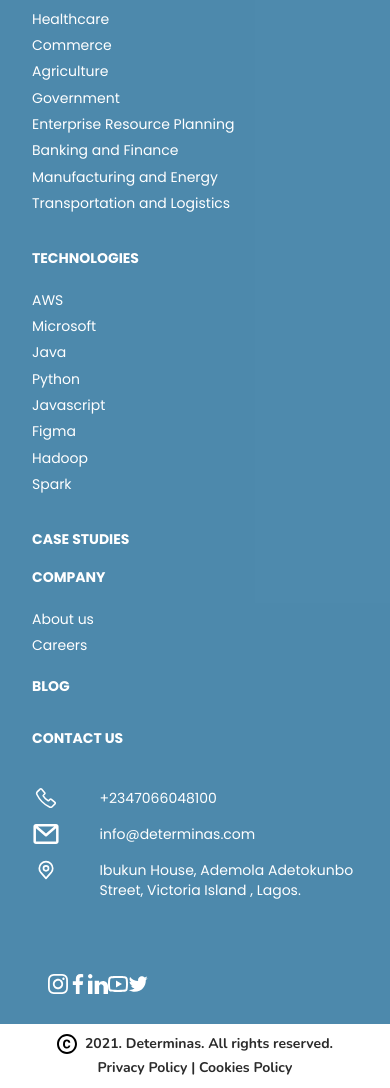
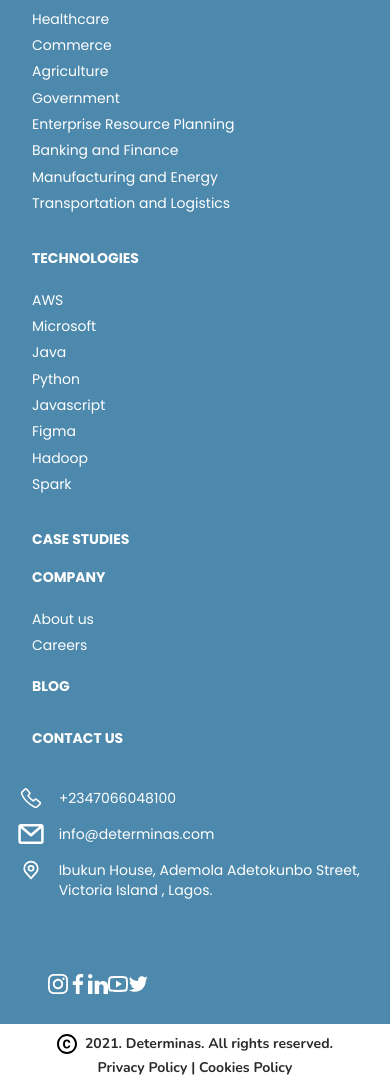
Before and after one commit to consoledot/Determinas, a Next.js app: page /contact-us in a window 390 px wide. Shown: the part 2954-4042 px from the top of the page. Built offline with nearby package versions, Linux system fonts and the light colour scheme.

Commit message:
update footer

```diff
--- a/components/Footer/index.module.css
+++ b/components/Footer/index.module.css
@@ -132,6 +132,9 @@
     display: flex;
     flex-direction: column;
     position: absolute;
-    left: -1rem;
+    left: -0.3rem;
+  }
+  .contact ul li {
+    grid-template-columns: 0.5fr 4fr;
   }
 }
```
